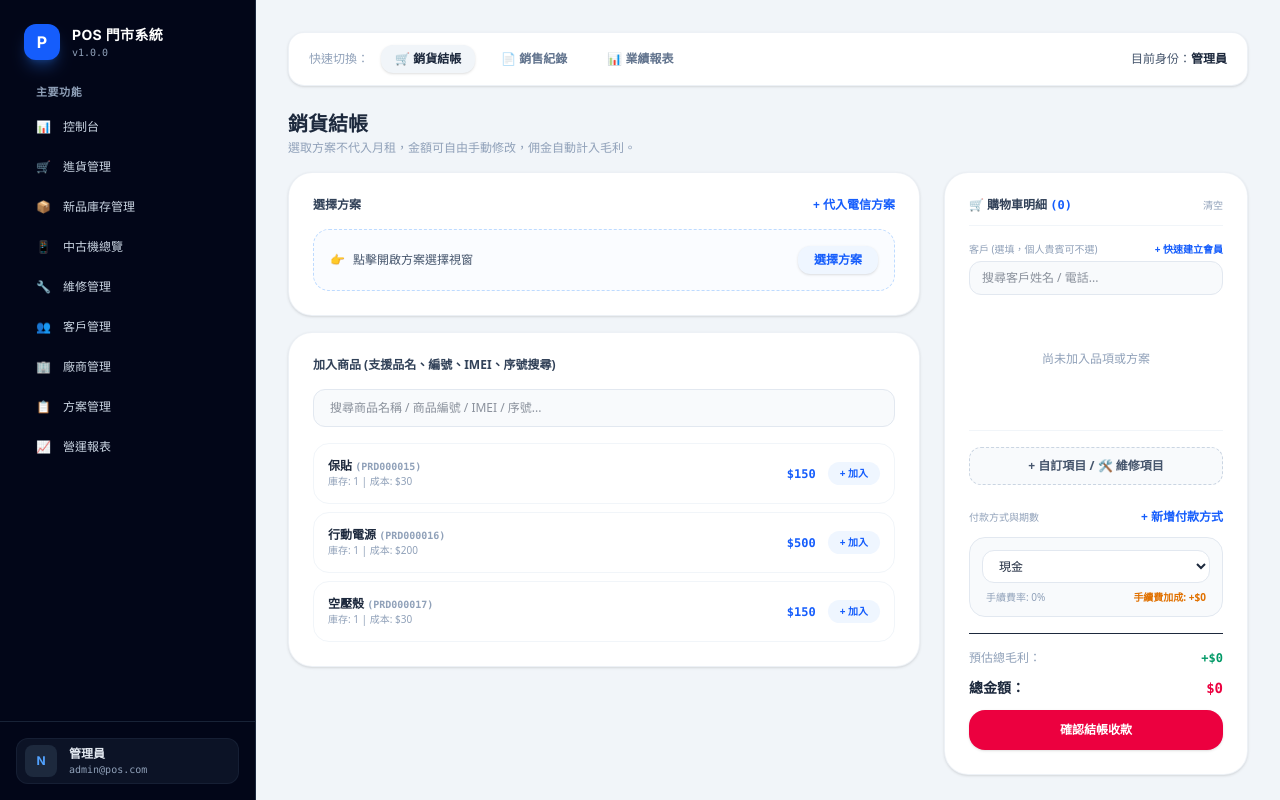
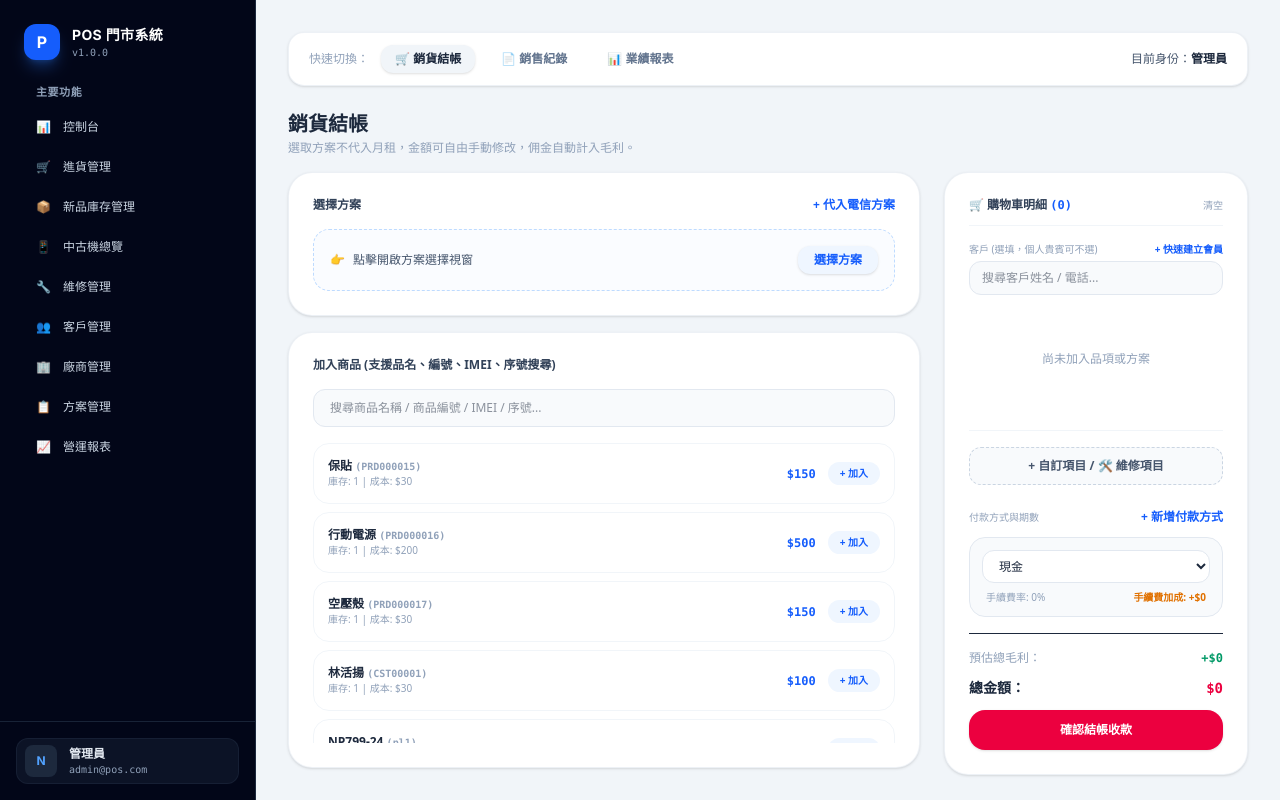
Before and after one commit to kobe80327kai/my-pos-system, a Next.js app: page / in a window 1280 px wide. Built offline with nearby package versions, Linux system fonts and the light colour scheme.

Commit message:
Update page.tsx

```diff
--- a/app/page.tsx
+++ b/app/page.tsx
@@ -85,6 +85,7 @@ export default function ControlPage() {
   const loadInventoryProducts = (): Product[] => {
     if (typeof window === 'undefined') return [];
 
+    // 檢查所有可能儲存庫存或新品的 localStorage 鍵值
     const possibleKeys = [
       'new_products',
       'inventory_products',
@@ -93,7 +94,9 @@ export default function ControlPage() {
       'stock_products',
       'shop_inventory',
       'items',
-      'warehouse_products'
+      'warehouse_products',
+      'inventory',
+      'goods'
     ];
 
     let rawList: any[] = [];
@@ -104,50 +107,60 @@ export default function ControlPage() {
         try {
           const parsed = JSON.parse(data);
           if (Array.isArray(parsed) && parsed.length > 0) {
-            rawList = parsed;
-            break;
+            rawList = [...rawList, ...parsed];
           }
         } catch (e) { console.error(e); }
       }
     }
 
-    if (rawList.length === 0) {
+    // 全面掃描所有 localStorage 鍵值，只要裡面是陣列且包含商品特徵就抓進來
     const allKeys = Object.keys(localStorage);
     for (const k of allKeys) {
-        const lowerK = k.toLowerCase();
-        if (lowerK.includes('product') || lowerK.includes('inventory') || lowerK.includes('stock') || lowerK.includes('item') || lowerK.includes('warehouse')) {
       const val = localStorage.getItem(k);
       if (val) {
         try {
           const parsed = JSON.parse(val);
           if (Array.isArray(parsed) && parsed.length > 0) {
-                rawList = parsed;
-                break;
-              }
-            } catch (e) { console.error(e); }
+            // 檢查是否含有常見商品欄位
+            const hasProductField = parsed.some(item =>
+              item && typeof item === 'object' && (item.name || item.productName || item.title || item.price || item.cost || item.imei || item.serialNo)
+            );
+            if (hasProductField) {
+              rawList = [...rawList, ...parsed];
             }
           }
+        } catch (e) { /* ignore */ }
       }
     }
 
-    if (rawList.length === 0) {
-      return [
+    // 進行去重 (以 id 或 名稱+imei 為唯一鍵)
+    const uniqueMap = new Map<string, Product>();
+
+    // 預設示範商品
+    const defaults: Product[] = [
       { id: 'PRD000015', name: '保貼', price: 150, cost: 30, stock: 1, category: '配件' },
       { id: 'PRD000016', name: '行動電源', price: 500, cost: 200, stock: 1, category: '配件' },
       { id: 'PRD000017', name: '空壓殼', price: 150, cost: 30, stock: 1, category: '配件' }
     ];
+
+    [...defaults, ...rawList].forEach((p: any) => {
+      if (!p) return;
+      const id = p.id || p.productNo || p.code || p.sku || String(Math.random());
+      const name = p.name || p.productName || p.title || '未命名商品';
+      const price = Number(p.price || p.sellPrice || p.retailPrice || p.unitPrice || 100);
+      const cost = Number(p.cost || p.actualCost || p.purchaseCost || p.priceCost || 30);
+      const stock = Number(p.stock ?? p.quantity ?? p.qty ?? p.count ?? 1);
+      const category = p.category || '一般';
+      const imei = p.imei || p.IMEI || '';
+      const serialNo = p.serialNo || p.serial || p.sn || '';
+
+      const uniqueKey = `${id}_${name}_${imei}`;
+      if (!uniqueMap.has(uniqueKey)) {
+        uniqueMap.set(uniqueKey, { id, name, price, cost, stock, category, imei, serialNo });
       }
+    });
 
-    return rawList.map((p: any) => ({
-      id: p.id || p.productNo || p.code || String(Math.random()),
-      name: p.name || p.productName || '未命名商品',
-      price: Number(p.price || p.sellPrice || p.retailPrice || p.unitPrice || 100),
-      cost: Number(p.cost || p.actualCost || p.purchaseCost || p.priceCost || 30),
-      stock: Number(p.stock ?? p.quantity ?? p.qty ?? p.count ?? 1),
-      category: p.category || '一般',
-      imei: p.imei || p.IMEI || '',
-      serialNo: p.serialNo || p.serial || p.sn || ''
-    }));
+    return Array.from(uniqueMap.values());
   };
 
   const [products, setProducts] = useState<Product[]>(loadInventoryProducts);
@@ -202,11 +215,12 @@ export default function ControlPage() {
     return defaultPlans;
   });
 
+  // 定期自動同步抓取最新庫存（支援跨頁面新品庫存管理新增後立刻撈的到）
   useEffect(() => {
     const interval = setInterval(() => {
       const latest = loadInventoryProducts();
       setProducts(latest);
-    }, 400);
+    }, 300);
     return () => clearInterval(interval);
   }, []);
 
@@ -383,7 +397,7 @@ export default function ControlPage() {
 
     setProducts(updatedProducts);
     if (typeof window !== 'undefined') {
-      const storageKeys = ['new_products', 'inventory_products', 'products', 'pos_products', 'stock_products', 'warehouse_products'];
+      const storageKeys = ['new_products', 'inventory_products', 'products', 'pos_products', 'stock_products', 'warehouse_products', 'inventory'];
       storageKeys.forEach(k => {
         const data = localStorage.getItem(k);
         if (data) {
@@ -557,7 +571,7 @@ export default function ControlPage() {
                   ) : (
                     filteredProducts.map((p) => (
                       <div
-                        key={p.id}
+                        key={`${p.id}_${p.name}`}
                         onClick={() => addToCart(p)}
                         className={`flex justify-between items-center p-3.5 border rounded-2xl transition ${p.stock <= 0 ? 'bg-slate-100 opacity-60 cursor-not-allowed border-slate-200' : 'border-slate-100 cursor-pointer hover:bg-blue-50/50'}`}
                       >
@@ -1010,7 +1024,7 @@ export default function ControlPage() {
       {isCustomerModalOpen && (
         <div className="fixed inset-0 bg-slate-900/40 backdrop-blur-sm z-50 flex items-center justify-center p-4">
           <div className="bg-white rounded-3xl p-6 max-w-md w-full space-y-4 shadow-xl border border-slate-100">
-            <div className="flex justify-between items-center border-b pb-3">
+            <div className="flex justify-between items-center border-b-0 pb-3">
               <h3 className="text-sm font-bold text-slate-800">快速建立會員客戶</h3>
               <button onClick={() => setIsCustomerModalOpen(false)} className="text-slate-400 hover:text-rose-600 text-lg">×</button>
             </div>
```
Lines whose indentation alone changed are shown as unchanged.
